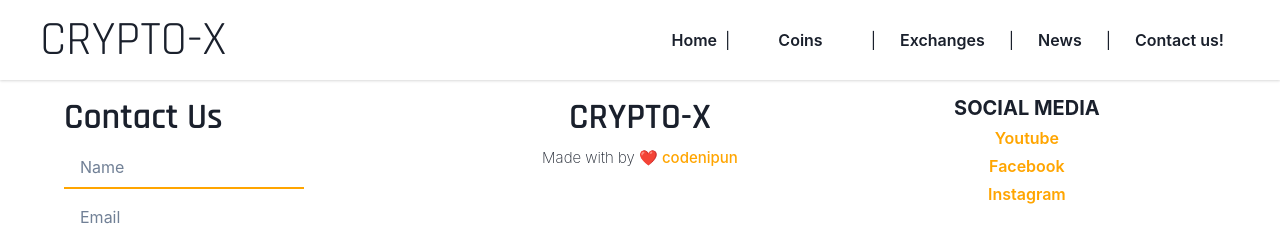
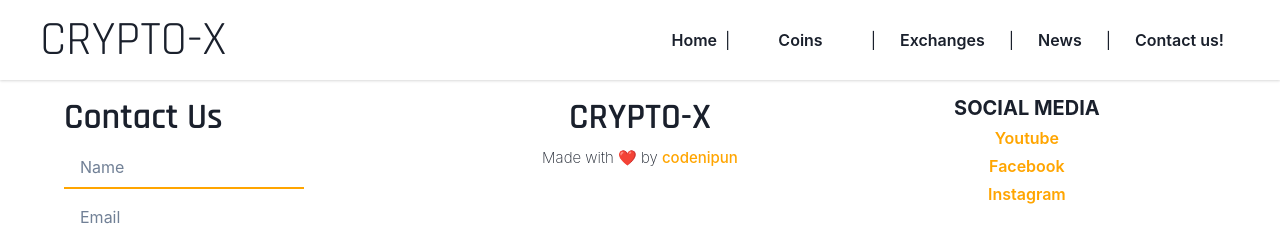
Before and after one commit to codenipun/CryptoX, a React (Create React App) app: page /coins in a window 1280 px wide. Shown: the top 237 px of the page. Built offline with nearby package versions, Linux system fonts and the light colour scheme; no server answers.

Commit message:
Footer updated again

```diff
--- a/src/Components/Footer.jsx
+++ b/src/Components/Footer.jsx
@@ -42,7 +42,7 @@ const Footer = () => {
                     textTransform={'uppercase'}
                     fontFamily={'Rajdhani'}
                 >crypto-X</Heading>
-                <Text fontSize={'15'} fontWeight={'thin'}>Made with by ❤️ <a className='gitAcc' href='https://www.github.com/codenipun'>codenipun</a></Text>
+                <Text fontSize={'15'} fontWeight={'thin'}>Made with ❤️ by <a className='gitAcc' href='https://www.github.com/codenipun'>codenipun</a></Text>
             </VStack>
             <VStack w='full'>
                 <Heading
```
